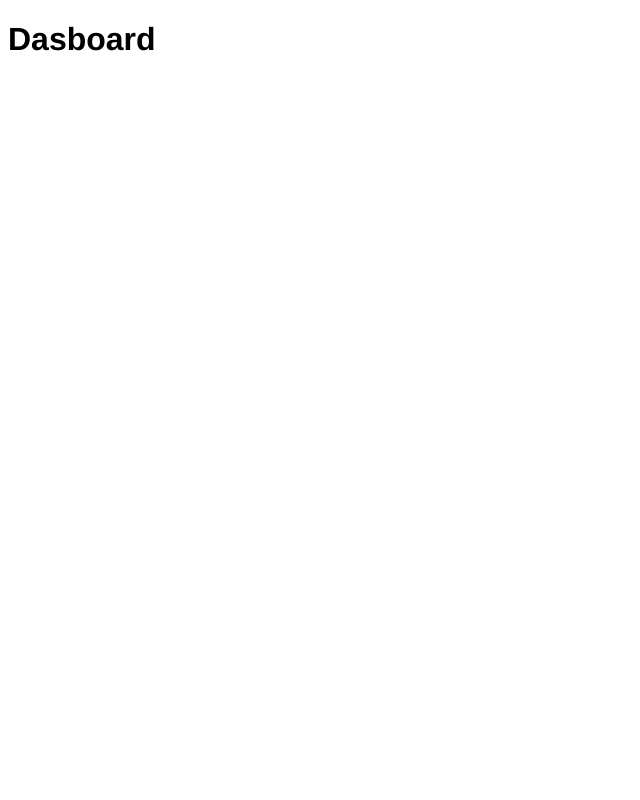
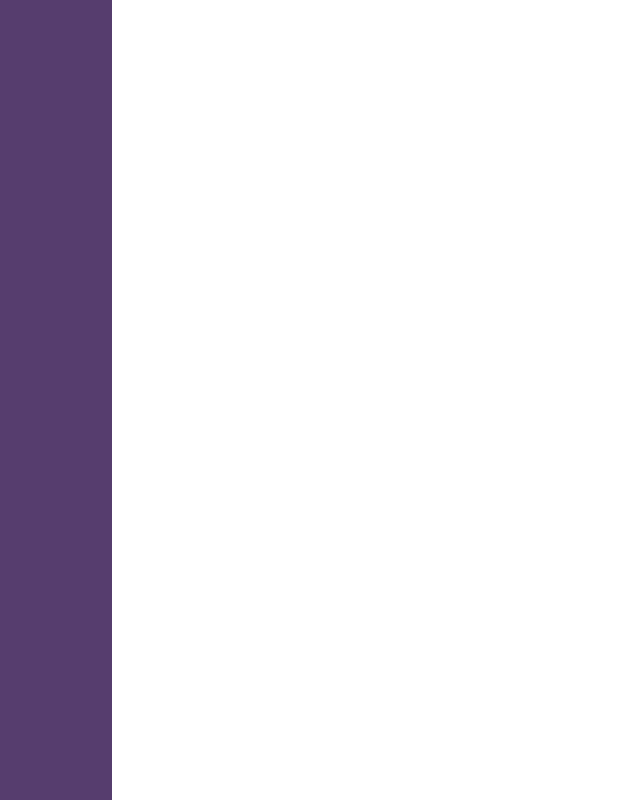
Before and after one commit to IsraelPalomo/todo__list, a Vue app: page / in a window 1280 px wide. Shown: the whole page, without its empty margins (0-640 px from the left). Built offline with nearby package versions, Linux system fonts and the light colour scheme.

Commit message:
feat():add components SideBar.vue

```diff
--- a/src/App.vue
+++ b/src/App.vue
@@ -6,5 +6,15 @@
 <style>
 #app {
   font-family: Avenir, Helvetica, Arial, sans-serif;
+  width: 100%;
+  height: 100vh;
+  margin: 0;
+  padding: 0;
+}
+body {
+  width: 100%;
+  height: 100vh;
+  margin: 0;
+  padding: 0;
 }
 </style>
--- /dev/null
+++ b/src/assets/scss/_colors.scss
@@ -0,0 +1,8 @@
+$purple: #563d6e;
+$green: #3dc26a;
+$bg: #e7eaee;
+$blue: #5ecbdc;
+$purple__light: #826a96;
+$orange: #e98d7c;
+$white: #f5f5f5;
+$black: #4d5052;
--- /dev/null
+++ b/src/assets/scss/main.scss
@@ -0,0 +1 @@
+@import './colors';
--- /dev/null
+++ b/src/components/SideBar.vue
@@ -0,0 +1,15 @@
+<template>
+  <div class="side__bar"></div>
+</template>
+
+<script setup lang="ts"></script>
+
+<style scoped lang="scss">
+@import '../assets/scss/main.scss';
+
+.side__bar {
+  height: 100vh;
+  width: 7rem;
+  background-color: $purple;
+}
+</style>
--- a/src/views/Dashboard.vue
+++ b/src/views/Dashboard.vue
@@ -1,9 +1,24 @@
 <template>
-  <div>
-    <h1>Dasboard</h1>
+  <div class="dashboard">
+    <section class="dashboard__sidebar">
+      <SideBar />
+    </section>
+    <section class="dashboard__main"></section>
+    <section class="dashboard__user-info"></section>
   </div>
 </template>
 
-<script setup lang="ts"></script>
+<script setup lang="ts">
+import SideBar from '../components/Sidebar.vue';
+</script>
 
-<style scoped></style>
+<style scoped lang="scss">
+.dashboard {
+  display: grid;
+  grid-template-columns: 1fr 1fr 1fr;
+  width: 100%;
+  height: 100vh;
+  margin: 0;
+  padding: 0;
+}
+</style>
```
